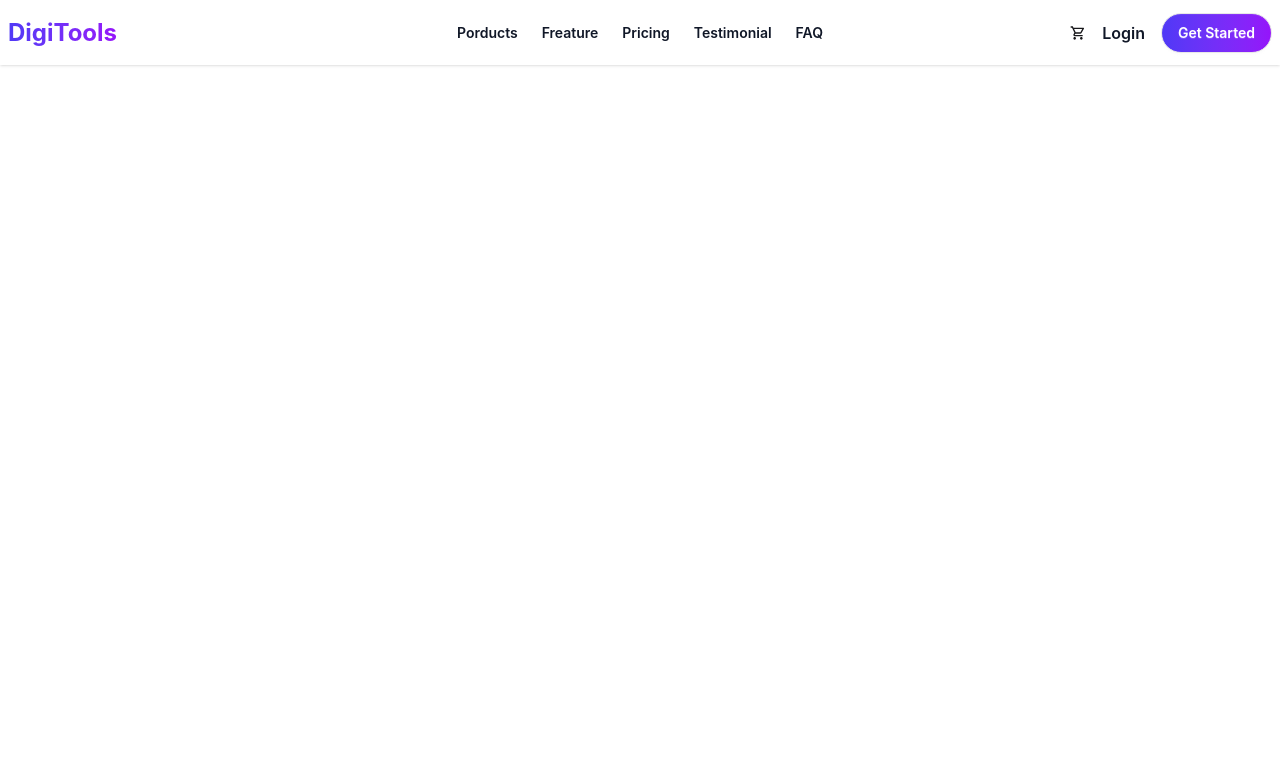
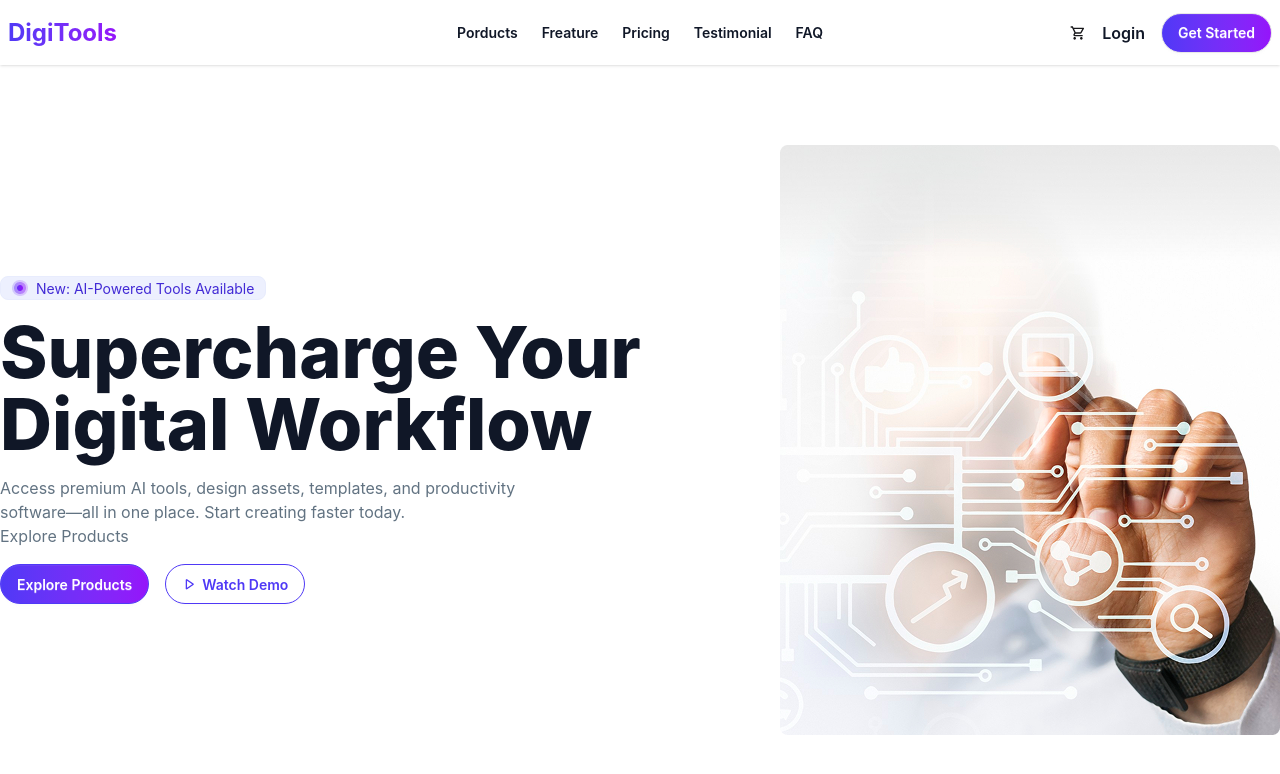
Before and after one commit to sajjaturrahmansheikh-sudo/Digitools-plateform, a React (Vite) app: page / in a window 1280 px wide. Shown: the top 774 px of the page. Built offline with nearby package versions, Linux system fonts and the light colour scheme.

Commit message:
create banner section

```diff
--- a/src/App.jsx
+++ b/src/App.jsx
@@ -1,11 +1,13 @@
 
 import './App.css'
+import Banner from './Components/Banner/Banner'
 import Navbar from './Components/Navbar/Navbar'
 function App() {
 
   return (
     <>
       <Navbar></Navbar>
+      <Banner></Banner>
 
 
     </>
--- /dev/null
+++ b/src/Components/Banner/Banner.jsx
@@ -0,0 +1,35 @@
+import React from 'react';
+import { VscDebugStart } from 'react-icons/vsc';
+
+const Banner = () => {
+    return (
+        <div className='container mx-auto py-20'>
+
+            <div className='flex justify-between items-center gap-14'>
+
+                <div className='space-y-4'>
+                    <div className="badge badge-soft badge-primary"><img src="/src/assets/Group 5.png" alt="bedge logo" /> New: AI-Powered Tools Available</div>
+                    <h1 className='text-7xl font-extrabold text-[#101727]'>Supercharge Your <br /> Digital Workflow</h1>
+                    <p className='text-[#627382]'>Access premium AI tools, design assets, templates, and productivity <br />
+                        software—all in one place. Start creating faster today. <br />
+
+                        Explore Products
+                    </p>
+                    <div className='flex gap-4'>
+                        <button className="btn bg-linear-to-r from-[#4F39F6] to-[#9514FA] text-white rounded-full duration-1000 hover:bg-none border border-[#4F39F6] hover:text-[#4F39F6]">Explore Products</button>
+                        <button className="btn bg-transparent border border-[#4F39F6] text-[#4F39F6]  rounded-full duration-1000 hover:bg-linear-to-r from-[#4F39F6] to-[#9514FA] hover:text-white"><VscDebugStart /> Watch Demo</button>
+                    </div>
+                </div>
+                <div>
+                    <img className='w-full' src="/src/assets/banner.png" alt="" />
+                </div>
+
+            </div>
+
+
+
+        </div>
+    );
+};
+
+export default Banner;
```
Also changed, not shown: src/assets/Group 5.png (added), src/assets/banner.png (added).
